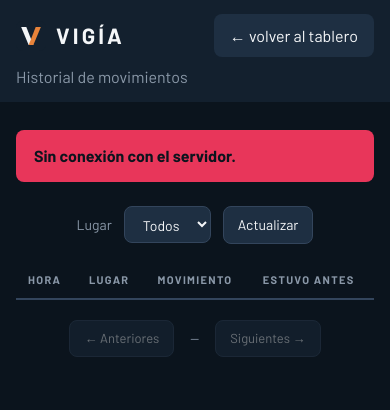
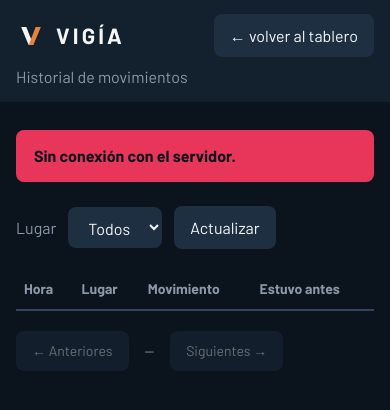
Before and after one commit to CALDE27/vigia, a plain HTML site: page web/historial.html in a window 390 px wide. Drawn offline with Linux system fonts and the light colour scheme; no server answers.

Commit message:
Paso 6 del rediseño: historial con controles, tabla y paginador nuevos
Controles, tabla y paginador alineados a la izquierda. Botones y selector con el mismo estilo redondeado que el botón de la barra, con hover y contorno de foco para teclado. Encabezados sin mayúsculas, lugar con la letra angosta y números de ancho fijo. Ya no queda ningún color escrito a mano en historial.css.

```diff
--- a/web/historial.css
+++ b/web/historial.css
@@ -127,72 +127,75 @@ main {
 
 .controles {
   display: flex;
+  align-items: center;
+  flex-wrap: wrap;
   gap: 12px;
-  align-items: center;
-  justify-content: center;
-  flex-wrap: wrap;
-  max-width: 820px;
-  margin: 0 auto 18px;
-  font-size: 14px;
+  margin-bottom: 20px;
 }
 .controles label { color: var(--texto-tenue); }
 
-select, button {
+select,
+button {
   font: inherit;
   color: var(--texto);
   background: var(--tinta-suave);
-  border: 1px solid #33455C;
-  border-radius: 8px;
-  padding: 8px 14px;
+  border: 0;
+  border-radius: var(--radio);
+  padding: 10px 16px;
   cursor: pointer;
 }
-button:hover:not(:disabled) { border-color: var(--texto-tenue); }
+select:hover,
+button:hover:not(:disabled) { background: var(--linea); }
 button:disabled { opacity: 0.4; cursor: default; }
+select:focus-visible,
+button:focus-visible {
+  outline: 2px solid var(--texto);
+  outline-offset: 2px;
+}
 
 .tabla {
   width: 100%;
-  max-width: 820px;
-  margin: 0 auto;
   border-collapse: collapse;
-  font-size: 14px;
 }
 .tabla th {
   text-align: left;
-  padding: 10px 12px;
-  font-size: 11px;
-  letter-spacing: 0.12em;
-  text-transform: uppercase;
+  padding: 10px 14px;
+  font-size: 14px;
+  font-weight: 700;
   color: var(--texto-tenue);
-  border-bottom: 2px solid #33455C;
+  border-bottom: 2px solid var(--linea);
 }
 .tabla td {
-  padding: 11px 12px;
-  border-bottom: 1px solid #263A50;
+  padding: 12px 14px;
+  border-bottom: 1px solid var(--linea-suave);
 }
-.tabla tbody tr:hover { background: var(--tinta-suave); }
+.tabla tbody tr:hover { background: var(--tinta); }
 
 .hora { font-variant-numeric: tabular-nums; }
-.lugar { font-weight: 700; letter-spacing: 0.04em; }
+.lugar {
+  font-family: var(--letra-angosta);
+  font-size: 19px;
+  font-weight: 700;
+  letter-spacing: 0.02em;
+}
 .movimiento { font-weight: 700; }
 .movimiento--entro { color: var(--ocupado); }
 .movimiento--salio { color: var(--libre); }
-.antes { color: var(--texto-tenue); }
+.antes { color: var(--texto-tenue); font-variant-numeric: tabular-nums; }
 
 .vacio {
-  padding: 28px 12px;
-  text-align: center;
+  padding: 32px 14px;
   color: var(--texto-tenue);
 }
 
 .paginador {
   display: flex;
+  align-items: center;
   gap: 16px;
-  align-items: center;
-  justify-content: center;
-  max-width: 820px;
-  margin: 20px auto 0;
-  font-size: 13px;
+  margin-top: 20px;
+  font-size: 14px;
   color: var(--texto-tenue);
+  font-variant-numeric: tabular-nums;
 }
 
 @media (max-width: 600px) {
@@ -208,4 +211,9 @@ button:disabled { opacity: 0.4; cursor: default; }
     order: 3;
     flex-basis: 100%;
   }
+    .tabla th,
+  .tabla td {
+    padding-left: 8px;
+    padding-right: 8px;
+  }
 }
```
